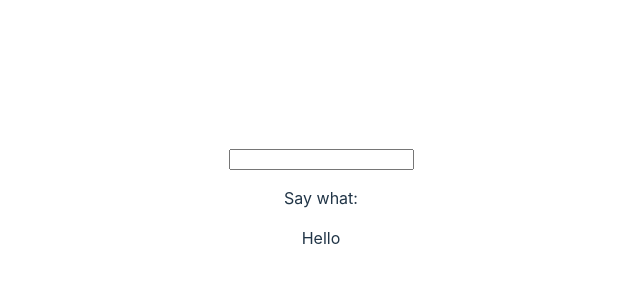
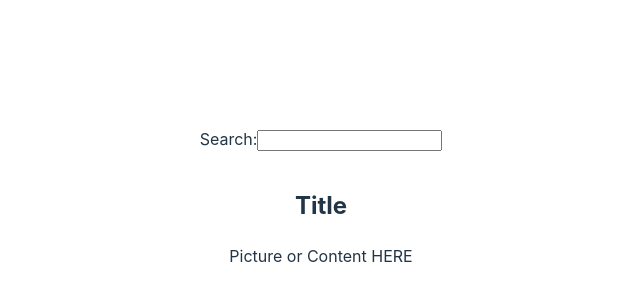
Before and after one commit to ricardo-719/ca-redditFeed-project, a React (Vite) app: page / in a window 1280 px wide. Shown: the part 194-494 px from the top of the page, without its empty margins (319-959 px from the left). Built offline with nearby package versions, Linux system fonts and the light colour scheme.

Commit message:
Add Post and Search components

```diff
--- a/src/App.jsx
+++ b/src/App.jsx
@@ -1,13 +1,16 @@
 import { useState } from 'react'
 import './App.css'
-import { Test } from './Components/Test'
+import { Post } from './Components/Post/Post.jsx';
+import { Search } from './Components/Search/Search.jsx';
 
 function App() {
   const [changeInput, setChangeInput] = useState("")
-  const helloMsg= 'Hello';
-
+  console.log(changeInput)
   return (
-      <Test helloMsg={helloMsg} changeInput={changeInput} setChangeInput={setChangeInput}/>
+    <div>
+      <Search changeInput={changeInput} setChangeInput={setChangeInput} />
+      <Post />
+    </div>
   )
 }
 
--- /dev/null
+++ b/src/Components/Post/Post.css
@@ -0,0 +1,11 @@
+html {
+    font-size: 16px;
+    margin: 0;
+    padding: 0;
+    box-sizing: border-box;
+}
+
+.postItem {
+    border: 1px solid white;
+    border-radius: 0.3rem;
+}
--- /dev/null
+++ b/src/Components/Post/Post.jsx
@@ -0,0 +1,11 @@
+import './Post.css'
+
+export const Post = (props) => {
+
+  return (
+    <section className="postItem">
+        <h2>Title</h2>
+        <p>Picture or Content HERE</p>
+    </section>
+  )
+}
--- /dev/null
+++ b/src/Components/Search/Search.jsx
@@ -0,0 +1,18 @@
+export const Search = (props) => {
+
+    const { changeInput, setChangeInput } = props
+
+    const handleOnChange = (e) => {
+        console.log(e.target.value);
+        setChangeInput(e.target.value);
+    }
+
+  return (
+    <section>
+        <label htmlFor="searchBar">Search:</label>
+        <input id="searchBar" name="searchBar" type="text" onChange={handleOnChange}/>
+        <p>{changeInput}</p>
+    </section>
+  )
+}
+export default Search
--- a/src/Components/Test.jsx
+++ /dev/null
@@ -1,17 +0,0 @@
-export const Test = (props) => {
-    const { helloMsg, changeInput, setChangeInput } = props
-
-    const handleOnChange = (e) => {
-        console.log(e.target.value);
-        setChangeInput(e.target.value);
-    }
-
-  return (
-    <div>
-        <input type="text" onChange={handleOnChange}/>
-        <p>Say what:</p>
-        <p>{ helloMsg }</p>
-        <p>{ changeInput }</p>
-    </div>
-  )
-}
```
Also changed, not shown: src/Components/Search/Search.css (added).
